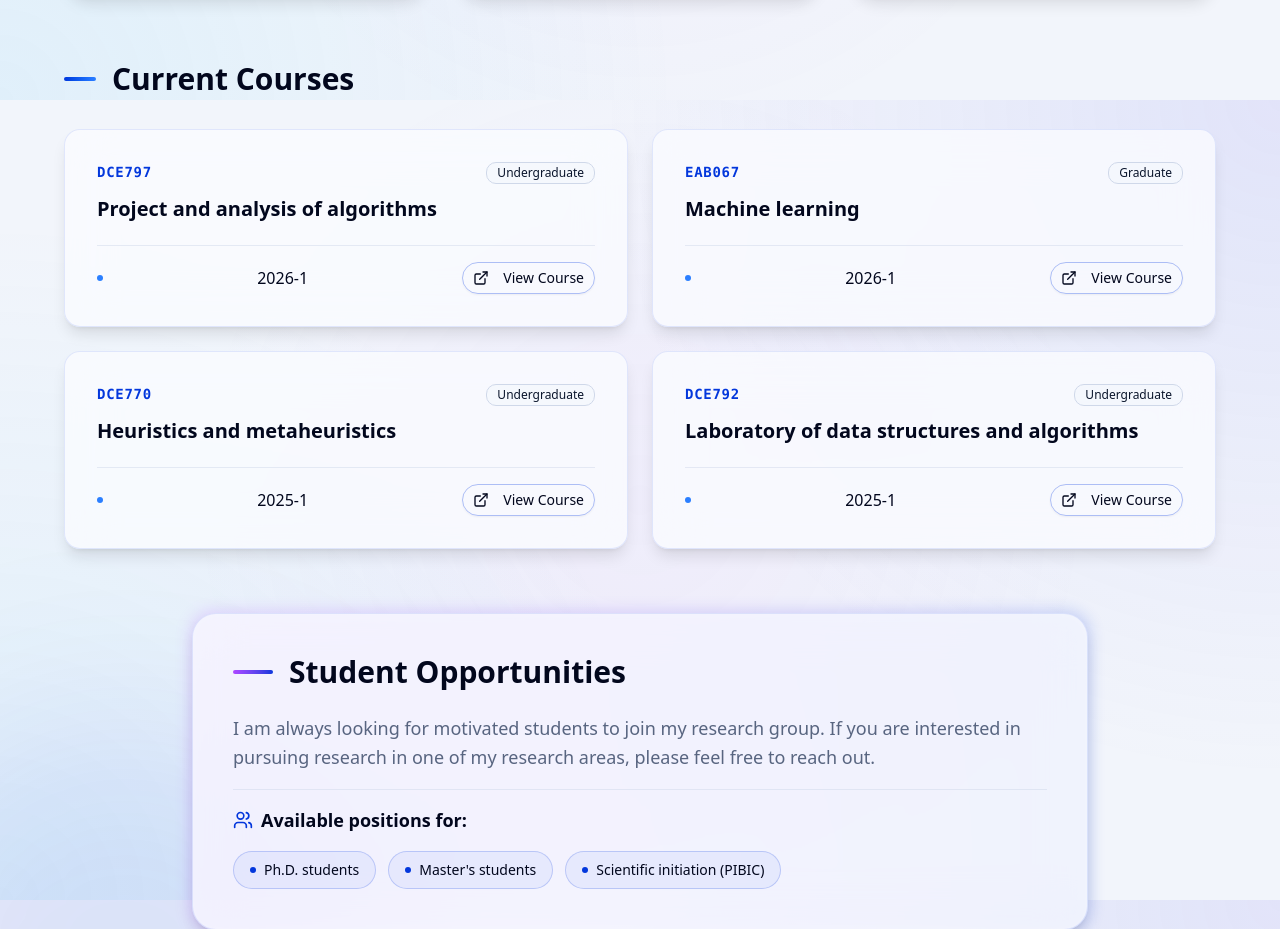
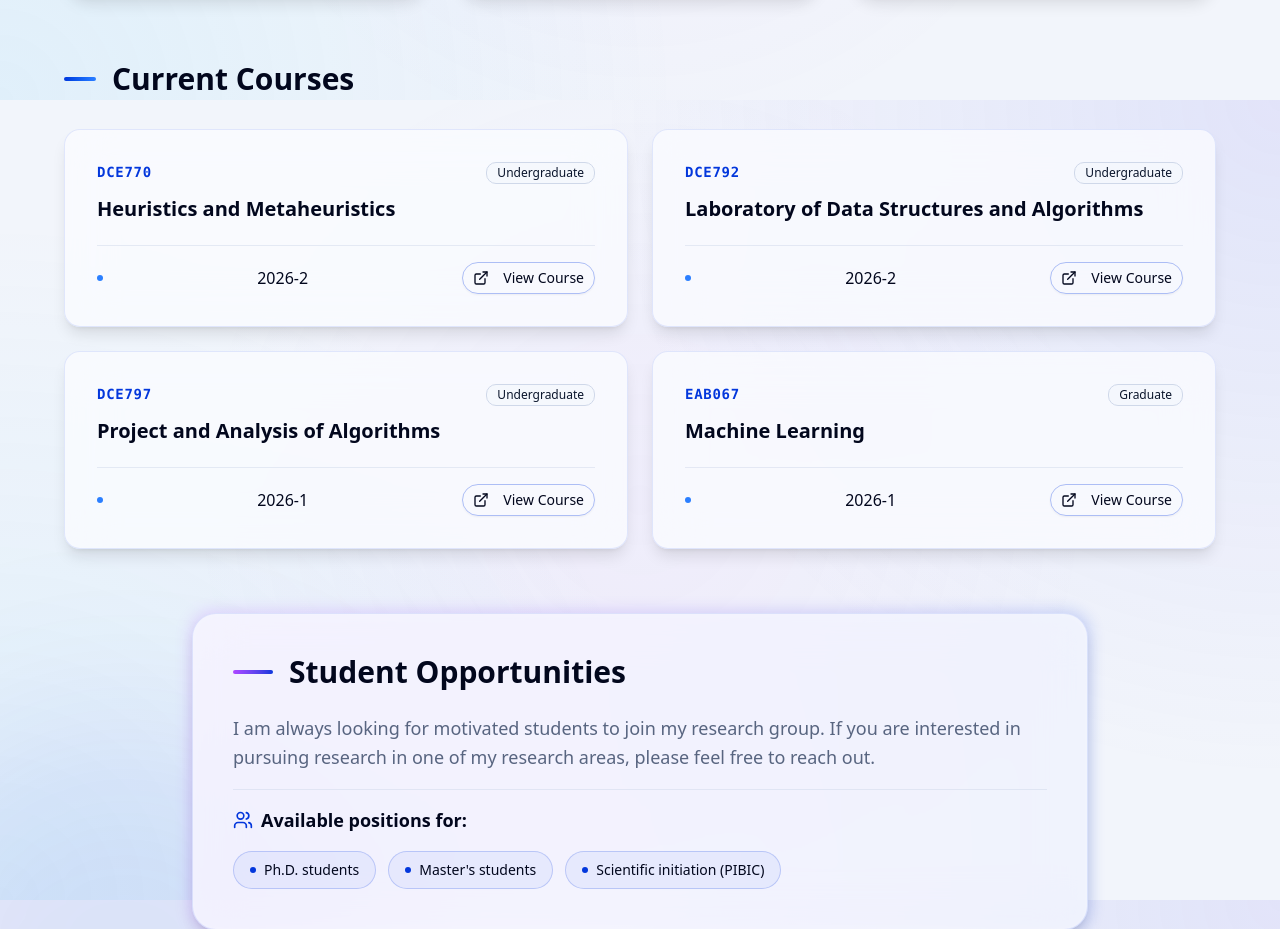
Before and after one commit to iagoac/iagoac.github.io, a Next.js app in the folder src/: page / in a window 1280 px wide. Shown: the part 4700-5629 px from the top of the page. Built offline with nearby package versions, Linux system fonts and the light colour scheme; no server answers.

Commit message:
feat: updating the courses taught in 2026-2

```diff
--- a/src/components/teaching.tsx
+++ b/src/components/teaching.tsx
@@ -5,32 +5,32 @@ import { BookOpen, GraduationCap, Users, Award, ExternalLink } from "lucide-reac
 export function Teaching() {
   const courses = [
     {
+      code: "DCE770",
+      name: "Heuristics and Metaheuristics",
+      level: "Undergraduate",
+      semester: "2026-2",
+      link: "https://github.com/iagoac/dce770",
+    },
+    {
+      code: "DCE792",
+      name: "Laboratory of Data Structures and Algorithms",
+      level: "Undergraduate",
+      semester: "2026-2",
+      link: "https://github.com/iagoac/dce792",
+    },
+    {
       code: "DCE797",
-      name: "Project and analysis of algorithms",
+      name: "Project and Analysis of Algorithms",
       level: "Undergraduate",
       semester: "2026-1",
       link: "https://github.com/iagoac/dce797",
     },
     {
       code: "EAB067",
-      name: "Machine learning",
+      name: "Machine Learning",
       level: "Graduate",
       semester: "2026-1",
       link: "https://github.com/iagoac/eab067",
-    },
-    {
-      code: "DCE770",
-      name: "Heuristics and metaheuristics",
-      level: "Undergraduate",
-      semester: "2025-1",
-      link: "https://github.com/iagoac/dce770",
-    },
-    {
-      code: "DCE792",
-      name: "Laboratory of data structures and algorithms",
-      level: "Undergraduate",
-      semester: "2025-1",
-      link: "https://github.com/iagoac/dce792",
     },
   ]
 
```
